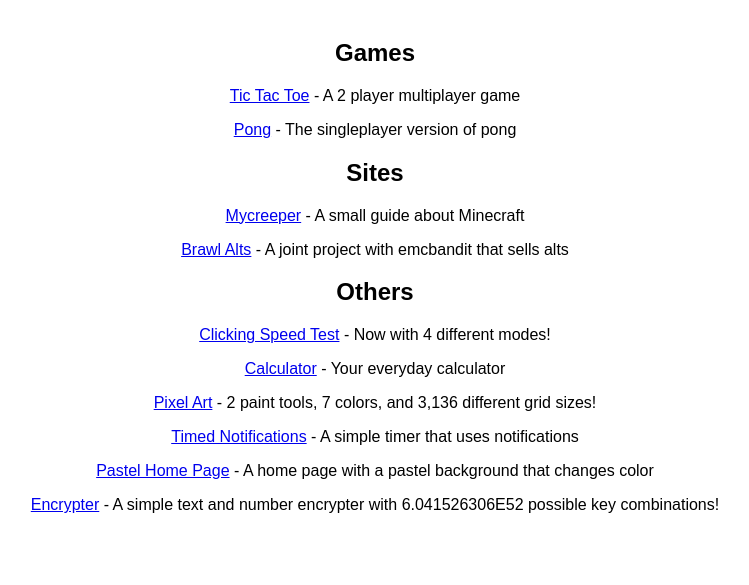
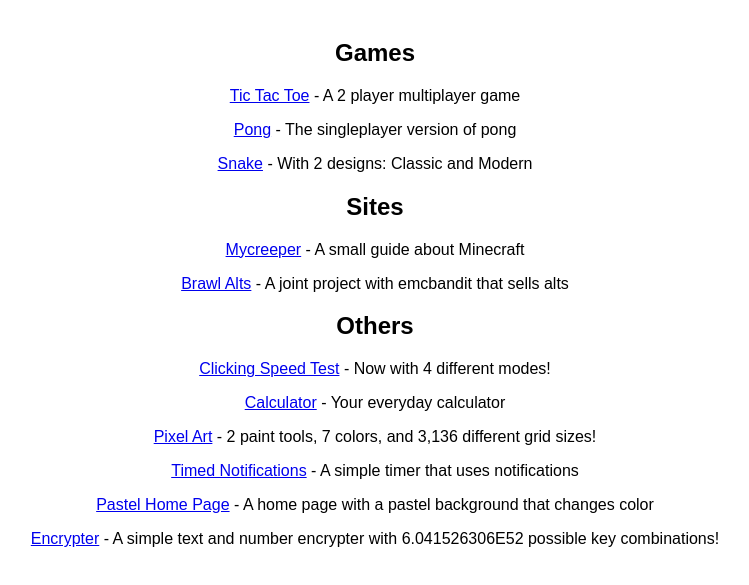
Before and after one commit to 512DuncanL/512duncanl.github.com, a plain HTML site: page index.html in a window 1280 px wide. Shown: the part 123-708 px from the top of the page, without its empty margins (265-1014 px from the left). Drawn offline with Linux system fonts and the light colour scheme.

Commit message:
Update index.html

```diff
--- a/index.html
+++ b/index.html
@@ -27,6 +27,7 @@
     <h2>Games</h2>
     <p><a href="tic-tac-toe.html">Tic Tac Toe</a> - A 2 player multiplayer game</p>
     <p><a href="pong.html">Pong</a> - The singleplayer version of pong</p>
+    <p><a href="snake.html">Snake</a> - With 2 designs: Classic and Modern</p>
     <h2>Sites</h2>
     <p><a href="https://mycreeper.site">Mycreeper</a> - A small guide about Minecraft</p>
     <p><a href="https://brawlalts.store">Brawl Alts</a> - A joint project with emcbandit that sells alts</p>
```
